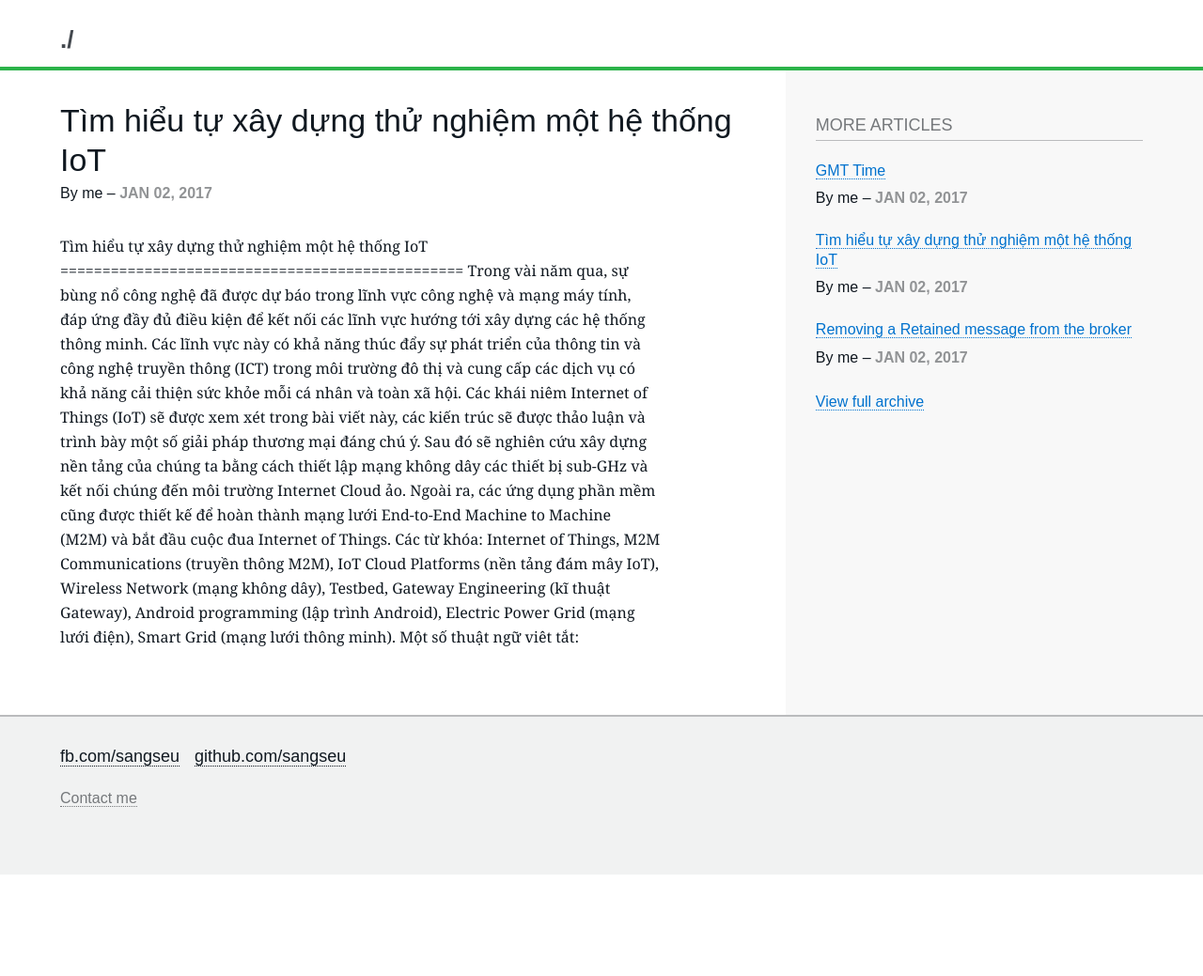
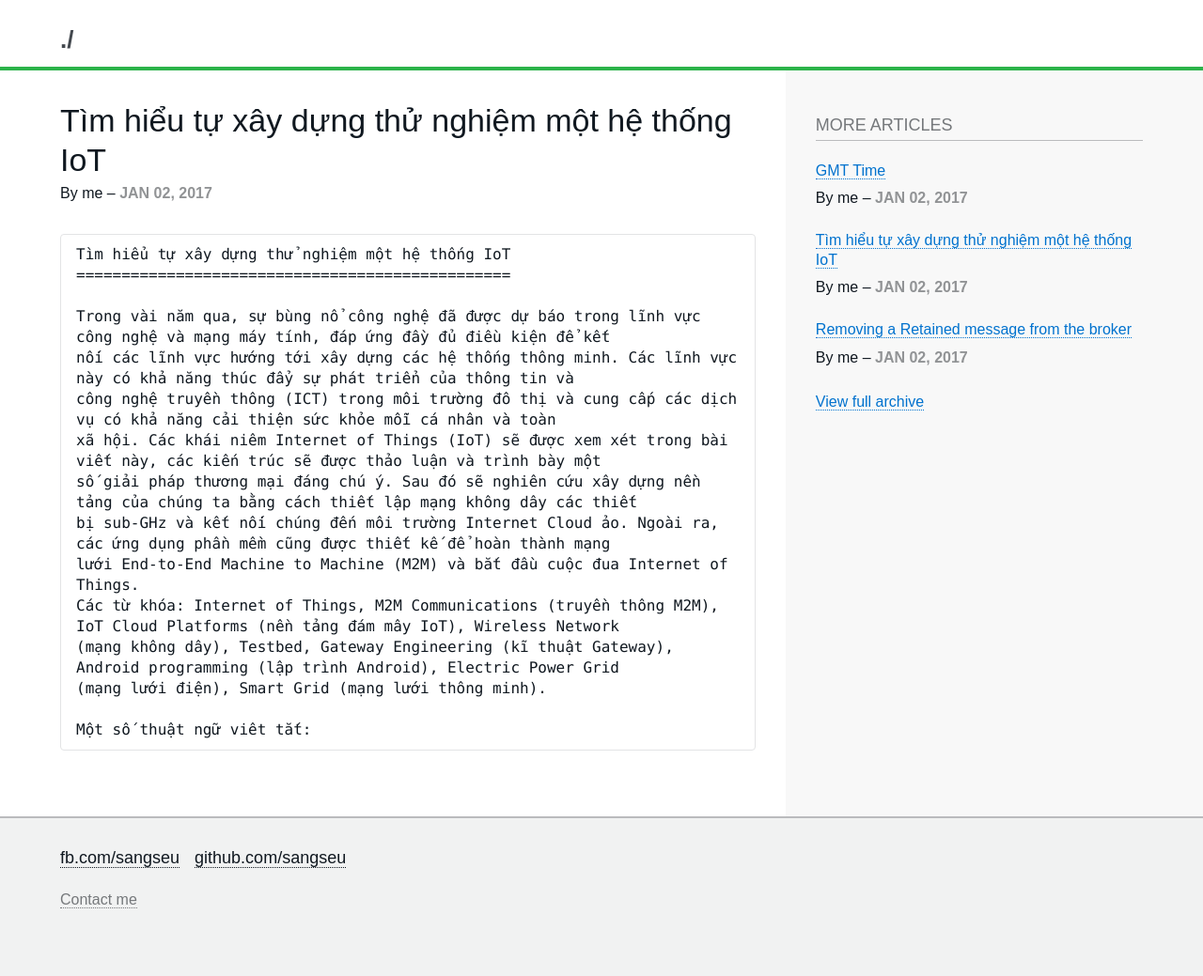
Before and after one commit to sangseu/14Apr_sangseu.github.io, a Jekyll site: the page built from _posts/2017-01-02-Tim hieu tu xay dung thu nghiem mot he thong IoT.md, in a window 1280 px wide. Shown: the whole page at 94% size. Built offline with Jekyll 4.4.1, drawn with Linux system fonts in a browser that asks for light colours; nearby versions of some CDN libraries; some web fonts are replaced; before the commit the page ends 931 px from its top, so only the background shows below that.

Commit message:
Update 2017-01-02-Tim hieu tu xay dung thu nghiem mot he thong IoT.md

````diff
--- a/_posts/2017-01-02-Tim hieu tu xay dung thu nghiem mot he thong IoT.md
+++ b/_posts/2017-01-02-Tim hieu tu xay dung thu nghiem mot he thong IoT.md
@@ -7,7 +7,7 @@ tagline:
 excerpt: "Trong vài năm qua, sự bùng nổ công nghệ đã được dự báo trong lĩnh vực công nghệ và mạng máy tính, đáp ứng đầy đủ điều kiện để kết
 nối các lĩnh vực hướng tới xây dựng các hệ thống thông minh"
 ---
-<p>
+```
 Tìm hiểu tự xây dựng thử nghiệm một hệ thống IoT
 ================================================
 
@@ -23,4 +23,4 @@ Các từ khóa: Internet of Things, M2M Communications (truyền thông M2M), I
 (mạng lưới điện), Smart Grid (mạng lưới thông minh).
 
 Một số thuật ngữ viêt tắt:
-</p>
+```
````
